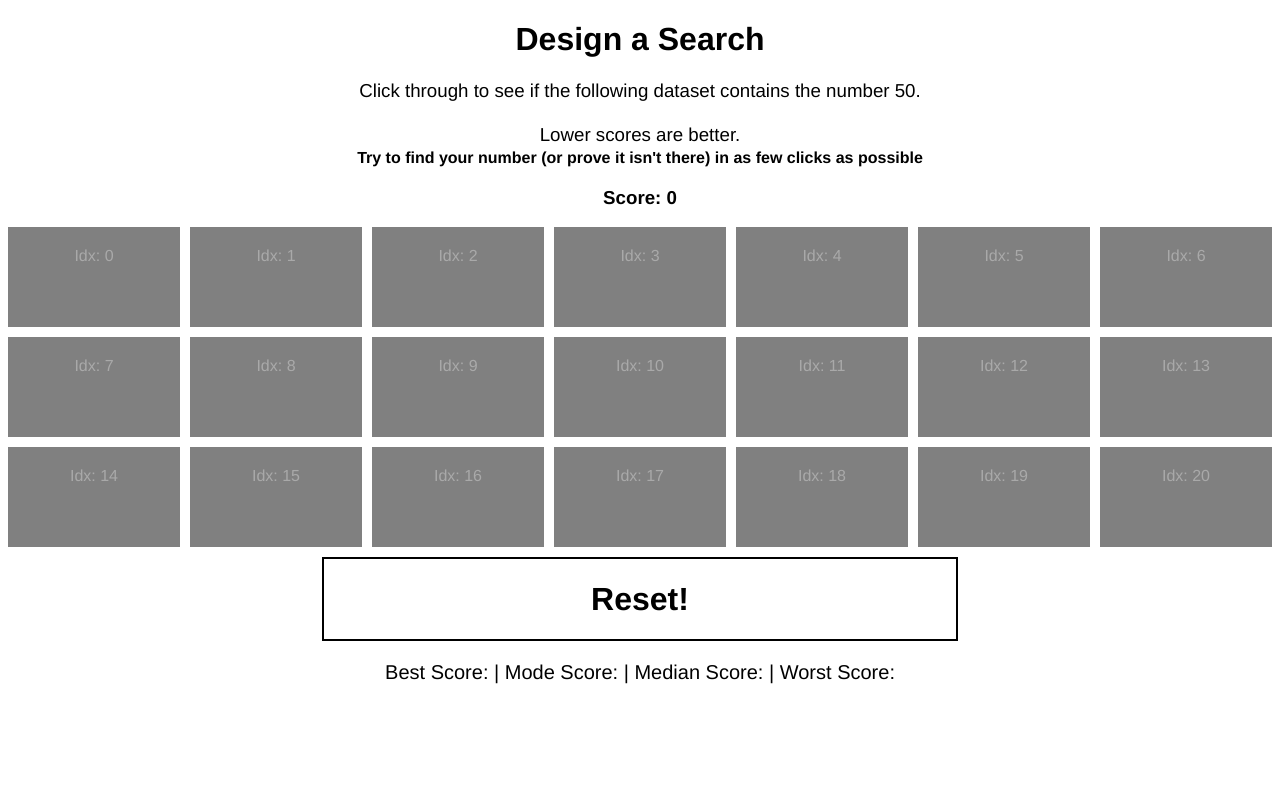
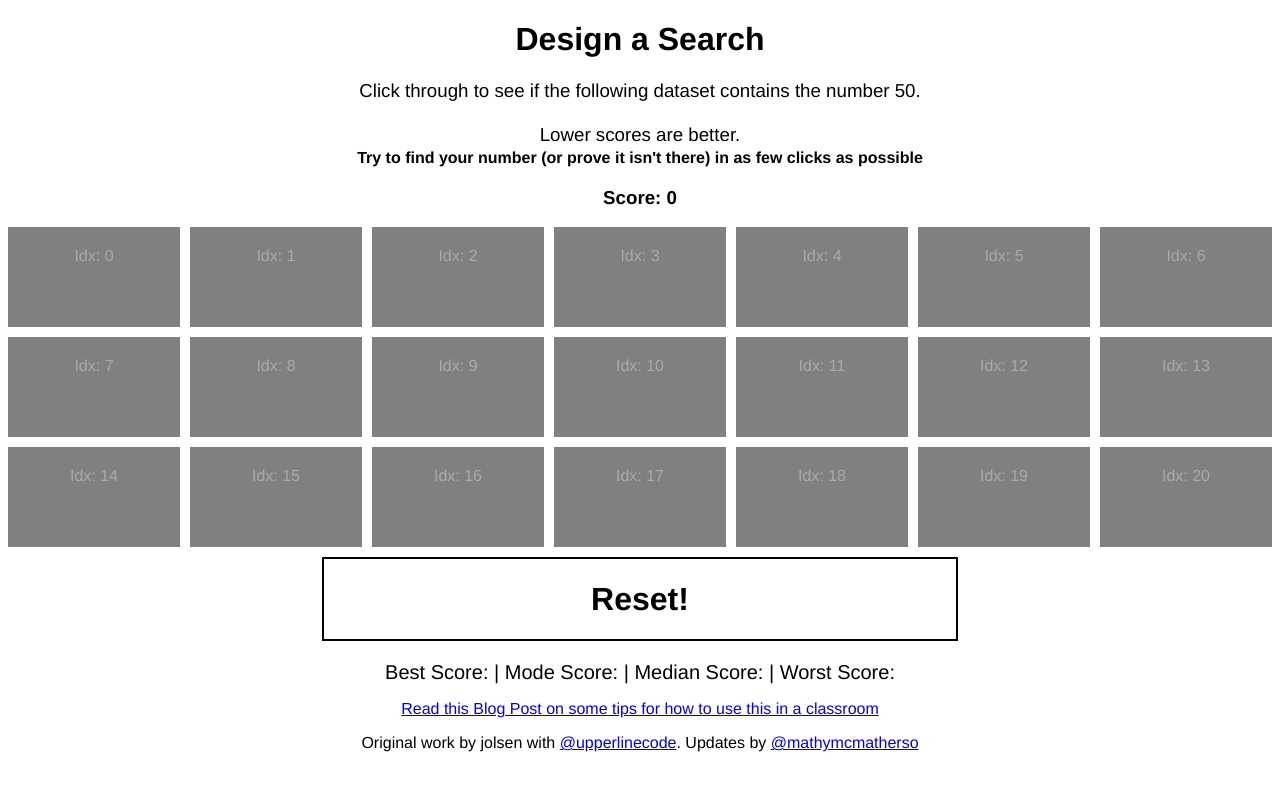
Before and after one commit to dancodedotorg/binary-search-2, a plain HTML site: page index.html in a window 1280 px wide. Drawn offline with Linux system fonts and the light colour scheme.

Commit message:
added attribution & link to post

```diff
--- a/index.html
+++ b/index.html
@@ -19,6 +19,10 @@
 	<div id="statsDiv" class="bottomDivs">
 	Best Score: <span id="bestScoreSpan"></span> | Mode Score: <span id="modeScoreSpan"></span> | Median Score: <span id="medianScoreSpan"></span> | Worst Score: <span id="worstScoreSpan"></span>
 	</div>
+	<div class="bottomDivs">
+		<p><a href="https://blog.upperlinecode.com/apcs-a-tool-to-teach-the-binary-search-algorithm-78b0c3c8c372" target="_blank">Read this Blog Post on some tips for how to use this in a classroom</a></p>
+		<p>Original work by jolsen with <a href="https://twitter.com/UpperlineCode?lang=en" target="_blank">@upperlinecode</a>. Updates by <a href="https://twitter.com/MathyMcMatherso?lang=en" target="_blank">@mathymcmatherso</a></p>
+	</div>
     <script type="text/javascript" src="script.js"></script>
   </body>
 </html>
```
